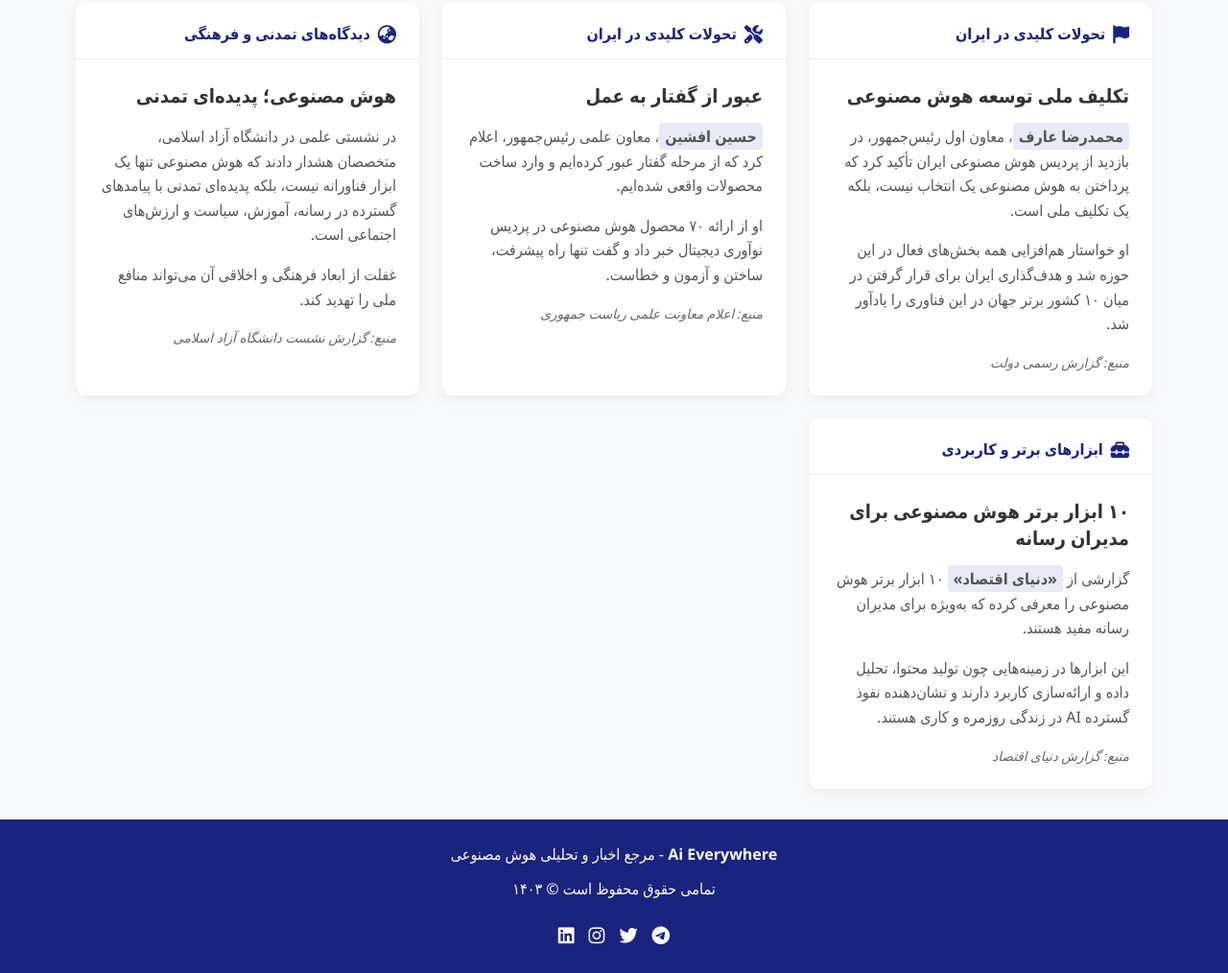
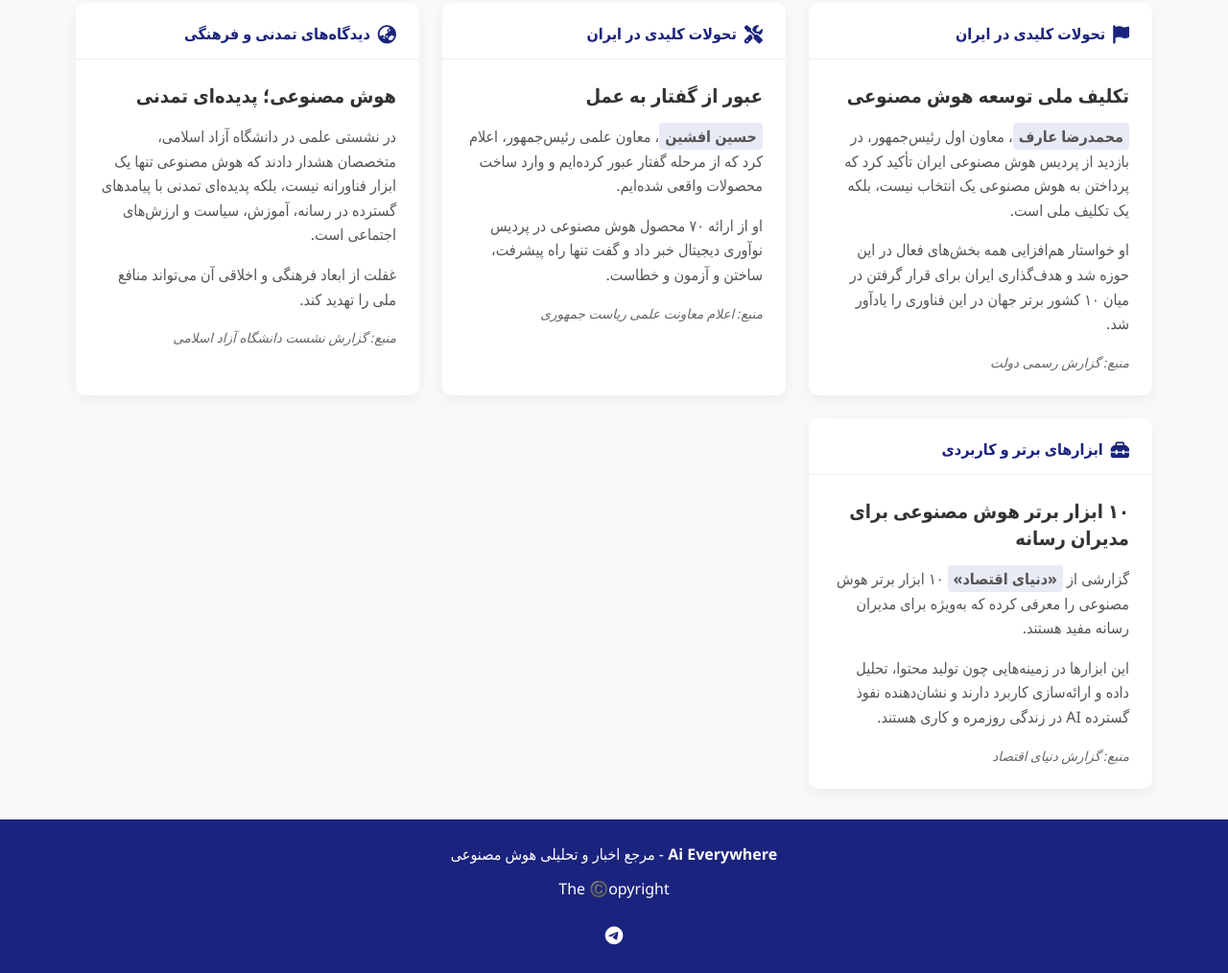
Before and after one commit to s786mc/AI_everywhere, a plain HTML site: page blog/dar/2-daiMah.html in a window 1280 px wide. Shown: the part 550-1564 px from the top of the page at 96% size. Drawn offline with Linux system fonts and the light colour scheme.

Commit message:
Update 2-daiMah.html

```diff
--- a/blog/dar/2-daiMah.html
+++ b/blog/dar/2-daiMah.html
@@ -107,12 +107,10 @@
         <div class="container">
             <div class="footer-content">
                 <p><strong>Ai Everywhere</strong> - مرجع اخبار و تحلیلی هوش مصنوعی</p>
-                <p>تمامی حقوق محفوظ است © ۱۴۰۳</p>
+                <p>The ©️opyright </p>
                 <div class="social-icons">
-                    <a href="#"><i class="fab fa-telegram"></i></a>
-                    <a href="#"><i class="fab fa-twitter"></i></a>
-                    <a href="#"><i class="fab fa-instagram"></i></a>
-                    <a href="#"><i class="fab fa-linkedin"></i></a>
+                    <a href="https://t.me/AI_everywhere_telegram"><i class="fab fa-telegram"></i></a>
+
                 </div>
             </div>
         </div>
```
